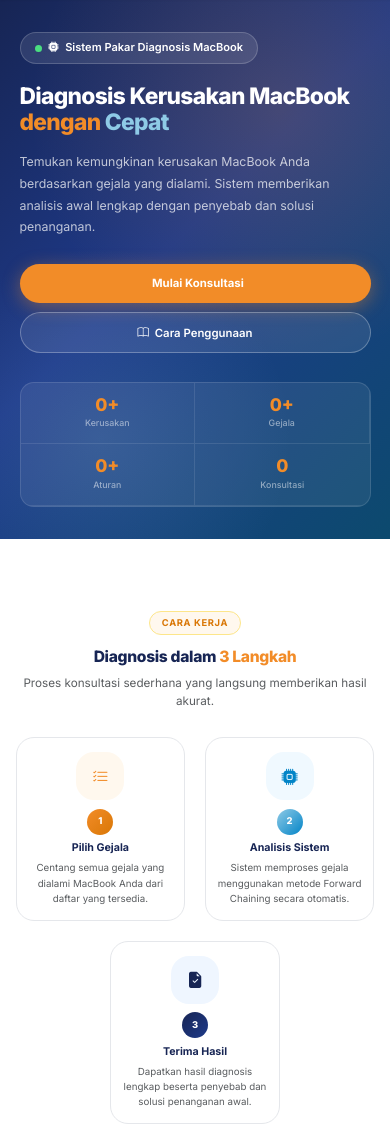
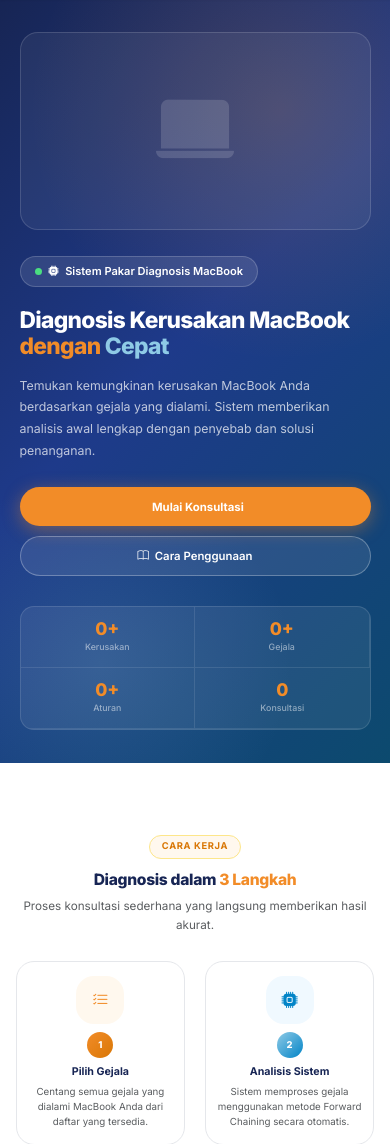
Before and after one commit to ShinttWii/anamackomputer, a Laravel app: page / in a window 390 px wide. Shown: the part 51-1195 px from the top of the page. Run offline with Laravel 12, Linux system fonts and the light colour scheme; data that the repository does not hold is empty.

Commit message:
fix: tampilkan banner hero di mobile

```diff
--- a/amk-spk/resources/views/customer/beranda.blade.php
+++ b/amk-spk/resources/views/customer/beranda.blade.php
@@ -221,9 +221,19 @@
   .hero-inner {
     grid-template-columns:1fr;
     padding:3rem 5vw 2.5rem;
-    gap:2.5rem;
+    gap:2rem;
   }
-  .hero-col-right { display:none; }  /* sembunyikan banner di mobile */
+  .hero-col-right {
+    display:flex;
+    order: -1; /* tampilkan banner di ATAS teks di mobile */
+  }
+  .hero-banner-wrap { max-width:100%; }
+  .hero-banner-img {
+    aspect-ratio: 16/9;
+    border-radius:12px;
+  }
+  .fallback-hero-box { aspect-ratio:16/9; }
+  .fpill { display:none; } /* sembunyikan floating pills di mobile */
   .hero-h1 { font-size:2rem; }
   .hero-desc-txt { font-size:.95rem; }
 }
```
